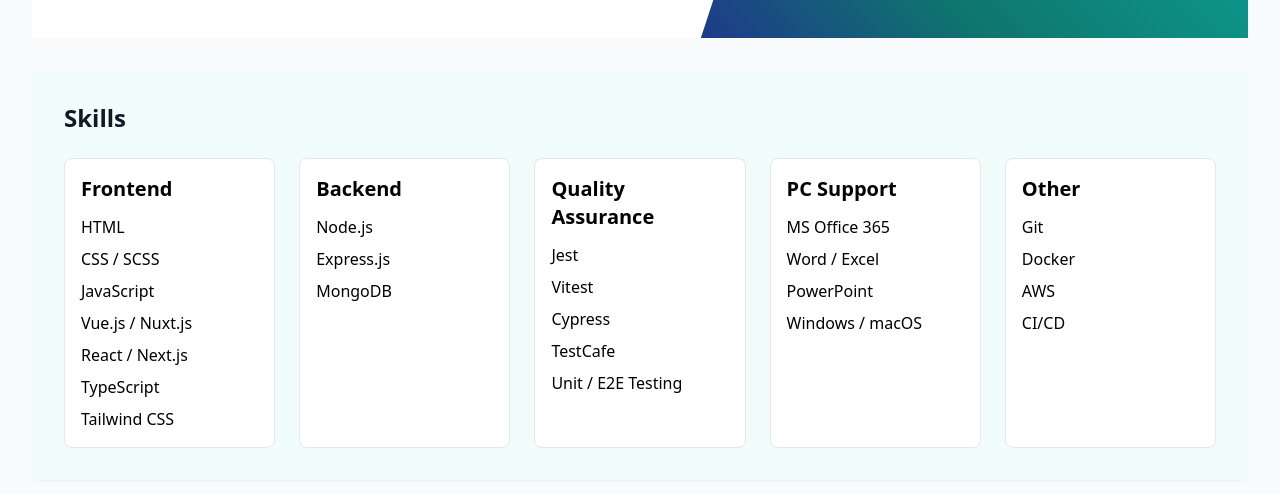
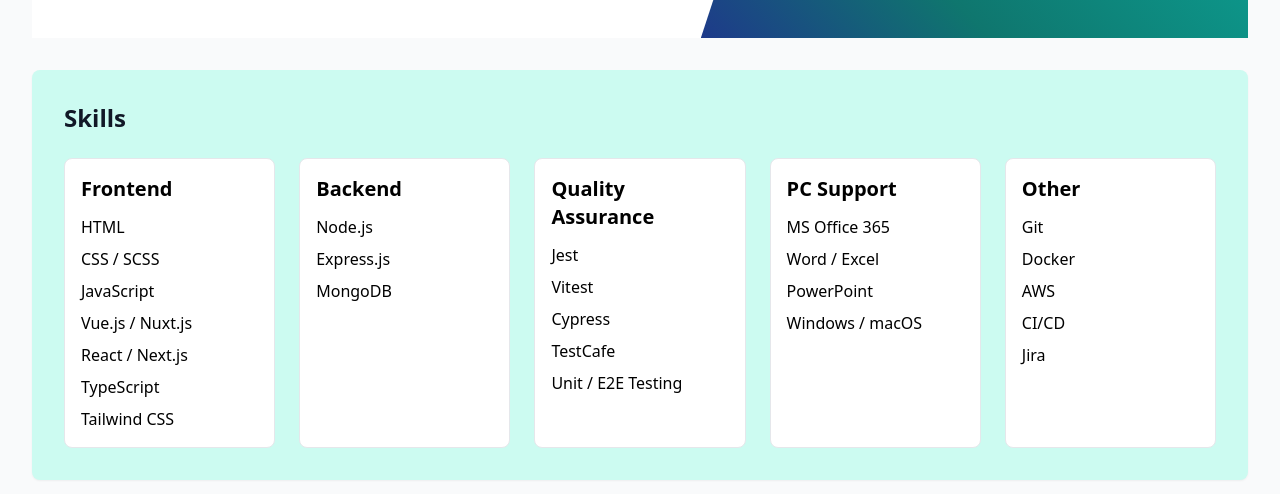
Before and after one commit to Tobeadragon/portfolio_page, a Nuxt app: page / in a window 1280 px wide. Shown: the part 458-952 px from the top of the page. Built offline with nearby package versions, Linux system fonts and the light colour scheme.

Commit message:
feat: その他スキルセクションにJiraを追加

```diff
--- a/components/SkillsSection.vue
+++ b/components/SkillsSection.vue
@@ -1,5 +1,5 @@
 <template>
-  <section class="bg-teal-50 rounded-lg shadow-sm p-8">
+  <section class="bg-teal-100 rounded-lg shadow-sm p-8">
     <h2 class="text-2xl font-bold text-gray-900 mb-6">{{ t('home.skills') }}</h2>
     <div class="grid grid-cols-1 md:grid-cols-5 gap-6">
       <div class="p-4 border rounded-lg bg-white">
@@ -48,6 +48,7 @@
           <li>Docker</li>
           <li>AWS</li>
           <li>CI/CD</li>
+          <li>Jira</li>
         </ul>
       </div>
     </div>
```
